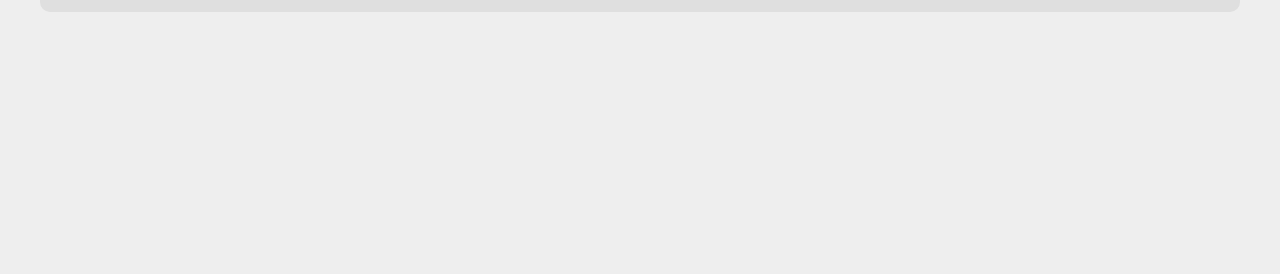
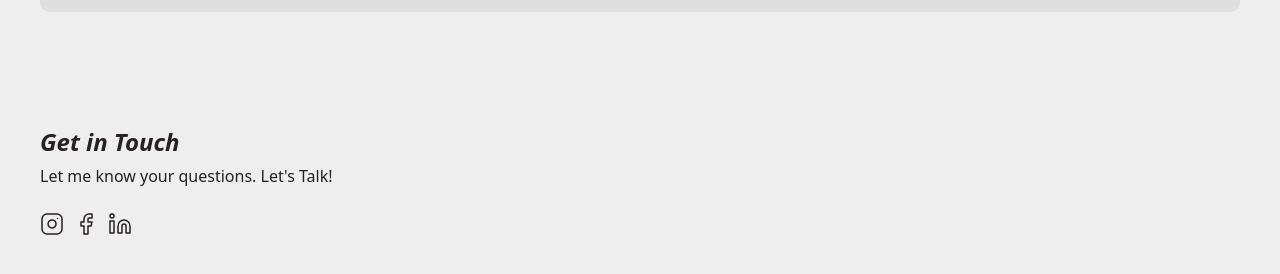
Before and after one commit to oswaldo32s/OdinReact, a React (Vite) app: page / in a window 1280 px wide. Shown: the part 1134-1408 px from the top of the page. Before the commit the page ends 1194 px from the top, so only its background shows below. Built offline with nearby package versions, Linux system fonts and the light colour scheme.

Commit message:
feat/ add Footer to website

```diff
--- a/src/App.jsx
+++ b/src/App.jsx
@@ -1,5 +1,6 @@
 import Header from "./components/Header/Header"
 import Home from './Pages/Home/Home'
+import Footer from "./components/Footer/Footer"
 
 function App() {
 
@@ -7,6 +8,7 @@ function App() {
     <>
       <Header/>
       <Home />
+      <Footer/>
     </>
   )
 }
--- /dev/null
+++ b/src/components/Footer/Footer.jsx
@@ -0,0 +1,26 @@
+import styles from './Footer.module.css'
+
+function Footer() {
+  return (
+    <div className={styles.wrapContainer}>
+      <footer className={styles.container}>
+        <article>
+          <h2 className={styles.title}>Get in Touch</h2>
+          <p className={styles.text}>Let me know your questions. Let&apos;s Talk!</p>
+        </article>
+        <div className={styles.buttonContainer}>
+          <button className={styles.button}>
+          <svg xmlns="http://www.w3.org/2000/svg" width="24" height="24" viewBox="0 0 24 24" fill="none" stroke="currentColor" strokeWidth="1.5" strokeLinecap="round" strokeLinejoin="round"><rect width="20" height="20" x="2" y="2" rx="5" ry="5"/><path d="M16 11.37A4 4 0 1 1 12.63 8 4 4 0 0 1 16 11.37z"/><line x1="17.5" x2="17.51" y1="6.5" y2="6.5"/></svg>
+          </button>
+          <button className={styles.button}>
+          <svg xmlns="http://www.w3.org/2000/svg" width="24" height="24" viewBox="0 0 24 24" fill="none" stroke="currentColor" strokeWidth="1.5" strokeLinecap="round" strokeLinejoin="round" ><path d="M18 2h-3a5 5 0 0 0-5 5v3H7v4h3v8h4v-8h3l1-4h-4V7a1 1 0 0 1 1-1h3z"/></svg>          </button>
+          <button className={styles.button}>
+          <svg xmlns="http://www.w3.org/2000/svg" width="24" height="24" viewBox="0 0 24 24" fill="none" stroke="currentColor" strokeWidth="1.5" strokeLinecap="round" strokeLinejoin="round" ><path d="M16 8a6 6 0 0 1 6 6v7h-4v-7a2 2 0 0 0-2-2 2 2 0 0 0-2 2v7h-4v-7a6 6 0 0 1 6-6z"/><rect width="4" height="12" x="2" y="9"/><circle cx="4" cy="4" r="2"/></svg>
+          </button>
+        </div>
+      </footer>
+    </div>
+  )
+}
+
+export default Footer
--- /dev/null
+++ b/src/components/Footer/Footer.module.css
@@ -0,0 +1,37 @@
+.wrapContainer {
+  width: 100%;
+  display: grid;
+  place-items: center;
+  background-color: var(--bg);
+  padding: 3rem 20px;
+}
+
+.container {
+  display: flex;
+  flex-direction: column;
+  gap: 20px;
+  max-width: 1200px;
+  width: 100%;
+}
+
+.title {
+  margin: 7px 0;
+  font-style: italic;
+}
+
+.text {
+  margin: 5px 0;
+}
+
+.buttonContainer {
+  display: flex;
+  gap: 10px;
+}
+
+.button {
+  background-color: var(--bg);
+  padding: 0;
+  display: grid;
+  place-items: center;
+  border: none;
+}
--- a/src/index.css
+++ b/src/index.css
@@ -14,8 +14,8 @@ body.light {
 }
 
 body {
-  --bg: #1C1818;
-  --bg-box: #272121;
+  --bg: #0e0d0c;
+  --bg-box: #181615;
   --text: #eeeeee;
   --text-accent: #ff9455;
   --accent: #A8491D;
@@ -62,8 +62,8 @@ button:hover {
     color 0.3s linear;
   }
   body.dark {
-    --bg: #1C1818;
-    --bg-box: #272121;
+    --bg: #0e0d0c;
+    --bg-box: #181615;
     --text: #eeeeee;
     --accent: #A8491D;
     --accent-light: #f17832;
```
